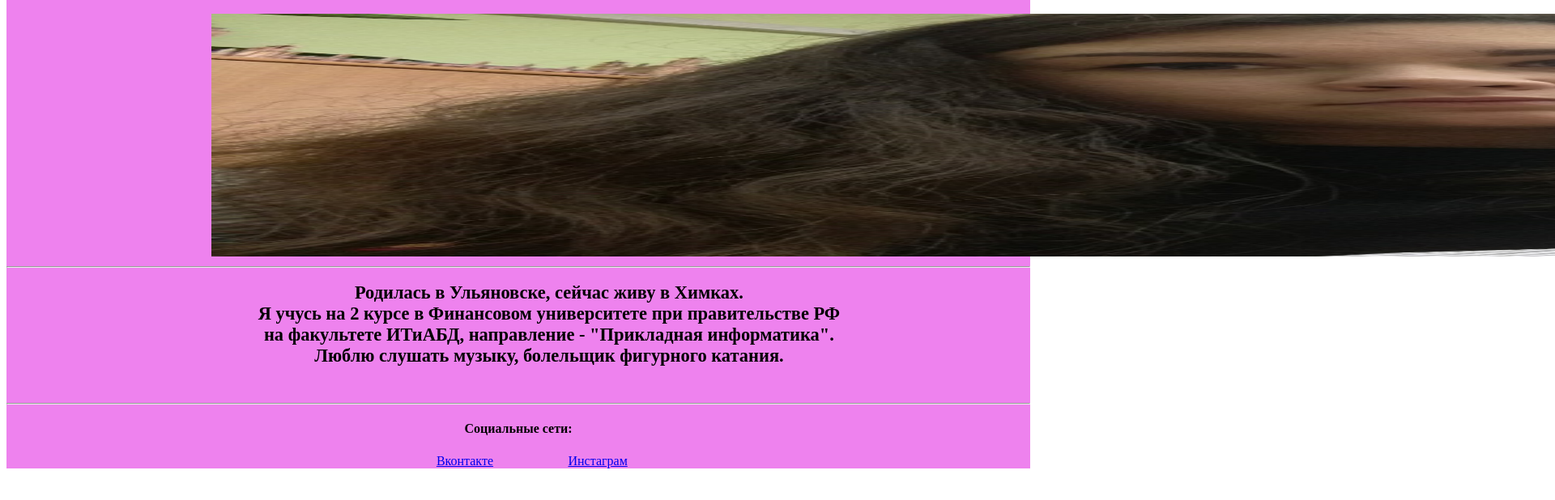
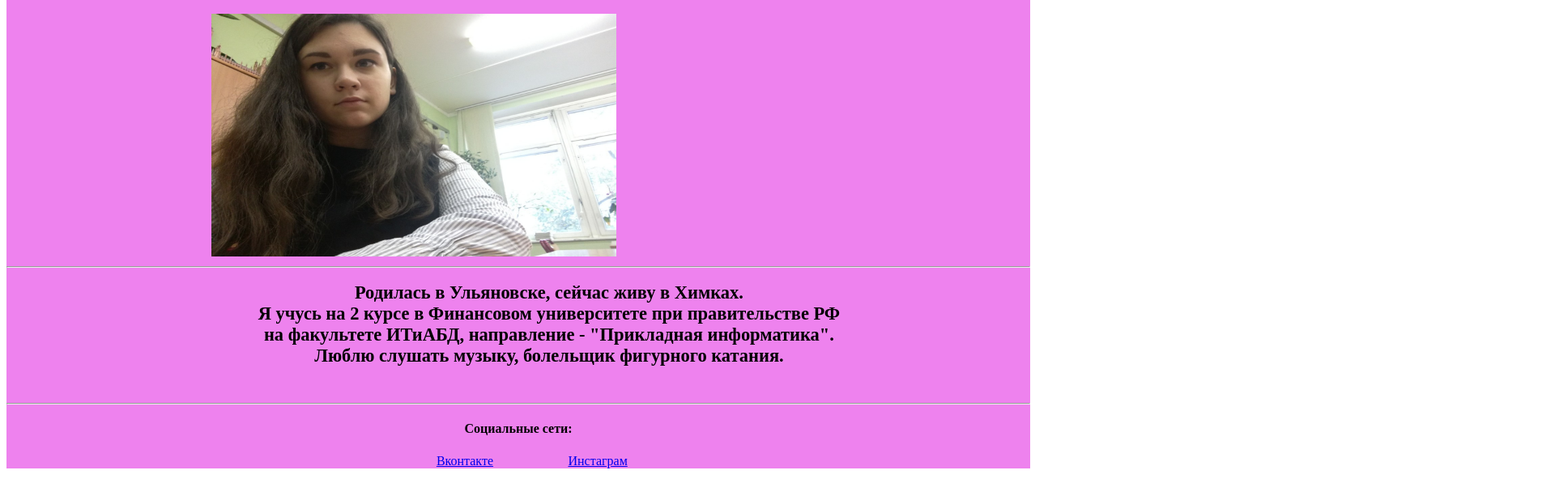
Before and after one commit to nesto4ka/nesto4ka.github.io, a plain HTML site: page index.html in a window 1280 px wide. Shown: the part 120-738 px from the top of the page at 81% size, 1920 px wide, since content can reach past the window. Drawn offline with Linux system fonts and the light colour scheme.

Commit message:
Update index.html

```diff
--- a/index.html
+++ b/index.html
@@ -12,7 +12,7 @@
 	            <h1 style="position: relative;text-align: center; color: black">Добро пожаловать!</h1>
 	        </div>
 	        <h2 style="position: relative;text-align: center; color: black;">Михеева Анастасия</h2>
-	        <img style="position: relative;width: 4500px; height: 300px; left: 20%;" src="img/img1.jpg">
+	        <img style="position: relative;width: 500px; height: 300px; left: 20%;" src="img/img1.jpg">
 	        <hr>
 	        <h3 style="position: relative;left: 18%; width: 70%;text-align: center; color: black;"><big>Родилась в Ульяновске, сейчас живу в Химках.<br> Я учусь на 2 курсе в Финансовом университете при правительстве РФ<br>на факультете ИТиАБД, направление -  "Прикладная информатика".<br> Люблю слушать музыку, болельщик фигурного катания.</big></h3>
 		    <br>
```
